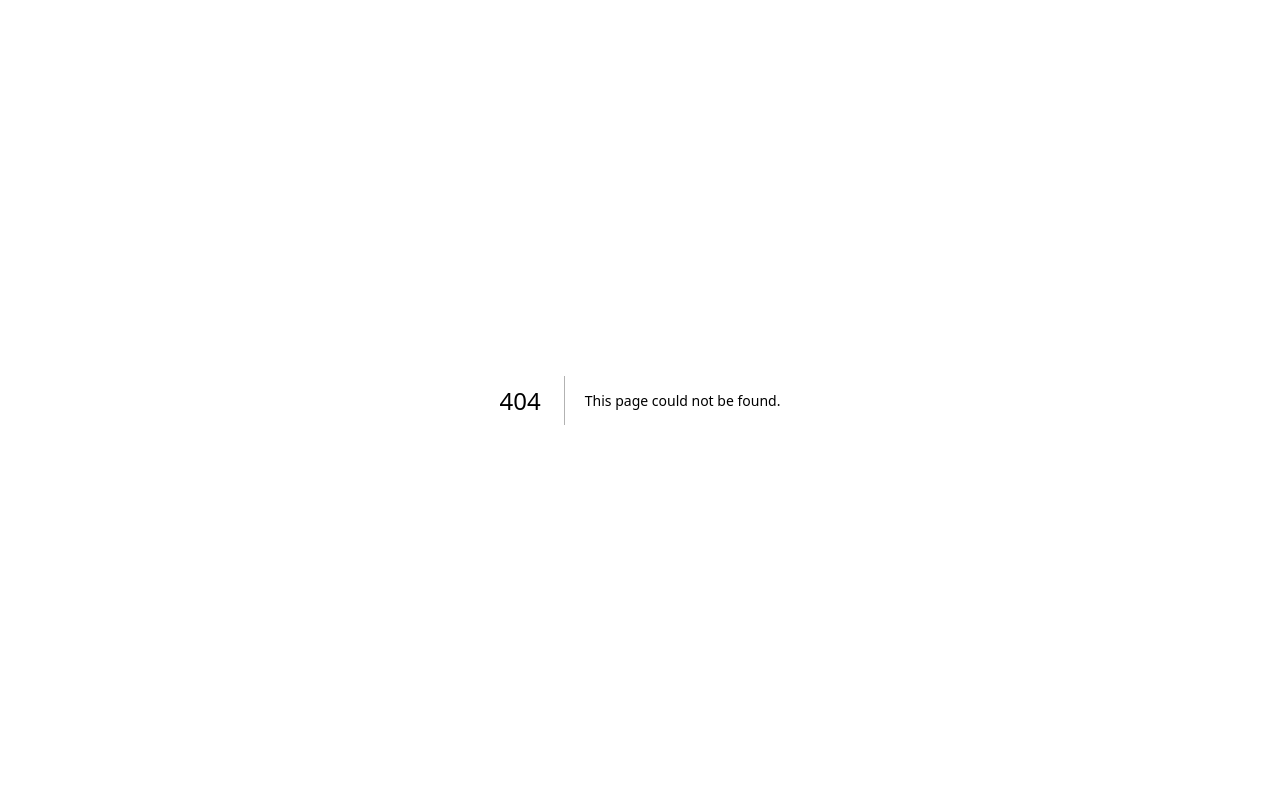
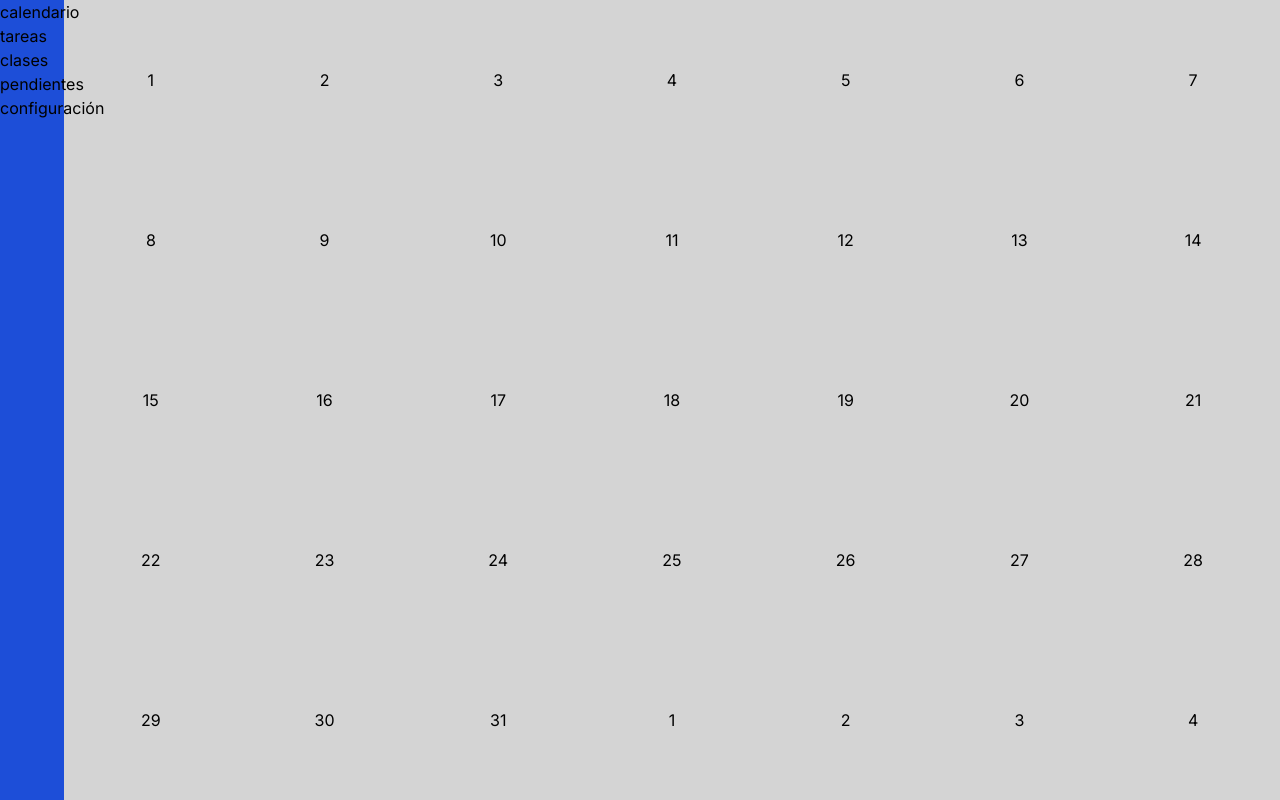
Before and after one commit to eliyya/new-universe, a Next.js app: page /app/calendar in a window 1280 px wide. Before the commit this address had no page. Built offline with nearby package versions, Linux system fonts and the light colour scheme.

Commit message:
Remove unnecessary code and update layout

```diff
--- /dev/null
+++ b/src/app/Menu.tsx
@@ -0,0 +1,14 @@
+export default function Menu() {
+    return (
+        <>
+            <div className="bg-blue-700 min-w-16"></div>
+            <nav className="min-w-56 absolute flex flex-col">
+                <a href="/app/calendar">calendario</a>
+                <a href="#">tareas</a>
+                <a href="#">clases</a>
+                <a href="#">pendientes</a>
+                <a href="#">configuración</a>
+            </nav>
+        </>
+    )
+}
--- /dev/null
+++ b/src/app/app/calendar/page.tsx
@@ -0,0 +1,44 @@
+export default function Calendar() {
+    const getDaysInMonth = (date = new Date()) => {
+        const days = new Array(new Date(date.getFullYear(), date.getMonth() + 1, 0).getDate()).fill(0).map((_, i) => i + 1);
+        // get last days of the past month
+        const firstDayOfTheMonth = new Date(date.getFullYear(), date.getMonth(), 1).getDay();
+        const lastDayOfThePastMonth = new Date(date.getFullYear(), date.getMonth(), 0).getDate();
+        const lastMonthDays = new Array(firstDayOfTheMonth).fill(0).map((_, i) => lastDayOfThePastMonth - i).reverse();
+        // get next days of the next month
+        const lastDayOfTheMonth = new Date(date.getFullYear(), date.getMonth() + 1, 0).getDay();
+        const nextMonthDays = new Array(6 - lastDayOfTheMonth).fill(0).map((_, i) => i + 1);
+        return {
+            last: lastMonthDays,
+            actual: days,
+            next: nextMonthDays,
+        };
+    };
+
+    const days = getDaysInMonth();
+    return (
+        <main className="grid grid-rows-5 grid-cols-7 flex-1">
+            {days.last.map((day) => {
+                return (
+                    <div key={day} className="flex justify-center items-center">
+                        {day}
+                    </div>
+                );
+            })}
+            {days.actual.map((day) => {
+                return (
+                    <div key={day} className="flex justify-center items-center">
+                        {day}
+                    </div>
+                );
+            })}
+            {days.next.map((day) => {
+                return (
+                    <div key={day} className="flex justify-center items-center">
+                        {day}
+                    </div>
+                );
+            })}
+        </main>
+    );
+}
--- a/src/app/app/page.tsx
+++ /dev/null
@@ -1,45 +0,0 @@
-import Image from 'next/image'
-import { Roboto } from 'next/font/google'
-import MenuIcon from '@mui/icons-material/Menu';
-import ArrowForwardIosIcon from '@mui/icons-material/ArrowForwardIos';
-import HomeIcon from '@mui/icons-material/Home';
-
-const roboto = Roboto({
-    weight: ['400', '700'],
-    subsets: ['latin']
-})
-
-export default function App() {
-    return (
-        <div className="h-screen flex flex-col">
-            <header className="p-1 border-b-2 border-slate-950 border-slroboto.classNamete-950 flex  flex-row">
-                <div className=" flex justify-center items-center">
-                    <MenuIcon />
-                    <h1 className="flex justify-center items-center  h-full w-full">
-                        <Image src="https://cdn.discordapp.com/attachments/991195266235514951/1201739307338182696/tohru.png?ex=65cae9f2&is=65b874f2&hm=cec0f089fde3ba17a9415216148b376961ed76a0428a4640e2a088f73dd7e6c3&" width={40} height={40} alt='logo' />
-                        <span className={`${roboto.className}`}>Classroom</span>
-                        <ArrowForwardIosIcon />
-                        <span>tareas</span>
-                    </h1>
-
-                </div>
-            </header>
-
-            <div className='flex flex-row  justify-center flex-1'>
-                <nav className="flex border-e-2 border-slate-950 basis-[270px] ">
-                    <ul className="flex flex-col">
-                        <li className="barrasmenu"> <HomeIcon /> Página principal</li>
-                        <li className="barrasmenu">Calendario</li>
-                        <li className="barrasmenu">Clases</li>
-                        <li className="barrasmenu">Pendientes</li>
-                        <li className="barrasmenu">tareas</li>
-                        <li className='barrasmenu'>Configuración</li>
-                    </ul>
-                </nav>
-                <main className='flex-1 '>
-                    <h2>Clases en las que te inscribiste</h2>
-                </main>
-            </div>
-        </div>
-    )
-}
--- a/src/app/layout.tsx
+++ b/src/app/layout.tsx
@@ -1,6 +1,16 @@
 import type { Metadata } from 'next'
 import { Inter } from 'next/font/google'
 import './globals.css'
+import MenuIcon from '@mui/icons-material/Menu';
+import Image from 'next/image'
+import ArrowForwardIosIcon from '@mui/icons-material/ArrowForwardIos';
+import { Roboto } from 'next/font/google'
+import Menu from './Menu';
+
+const roboto = Roboto({
+  weight: ['400', '700'],
+  subsets: ['latin']
+})
 
 const inter = Inter({ subsets: ['latin'] })
 
@@ -16,7 +26,22 @@ export default function RootLayout({
 }) {
   return (
     <html lang="en">
-      <body className={inter.className}>{children}</body>
+      <body className={`${inter.className} h-screen flex`}>
+        {/* <header className="p-1 border-b-2 border-slate-950 border-slroboto.classNamete-950 flex  flex-row">
+        <div className=" flex justify-center items-center">
+                    <MenuIcon />
+                    <h1 className="flex justify-center items-center  h-full w-full">
+                        <Image src="https://cdn.discordapp.com/attachments/991195266235514951/1201739307338182696/tohru.png?ex=65cae9f2&is=65b874f2&hm=cec0f089fde3ba17a9415216148b376961ed76a0428a4640e2a088f73dd7e6c3&" width={40} height={40} alt='logo' />
+                        <span className={`${roboto.className}`}>Classroom</span>
+                        <ArrowForwardIosIcon />
+                        <span className=''>calendario</span>
+                    </h1>
+
+                </div>
+        </header> */}
+        <Menu></Menu>
+        {children}
+      </body>
     </html>
   )
 }
```
